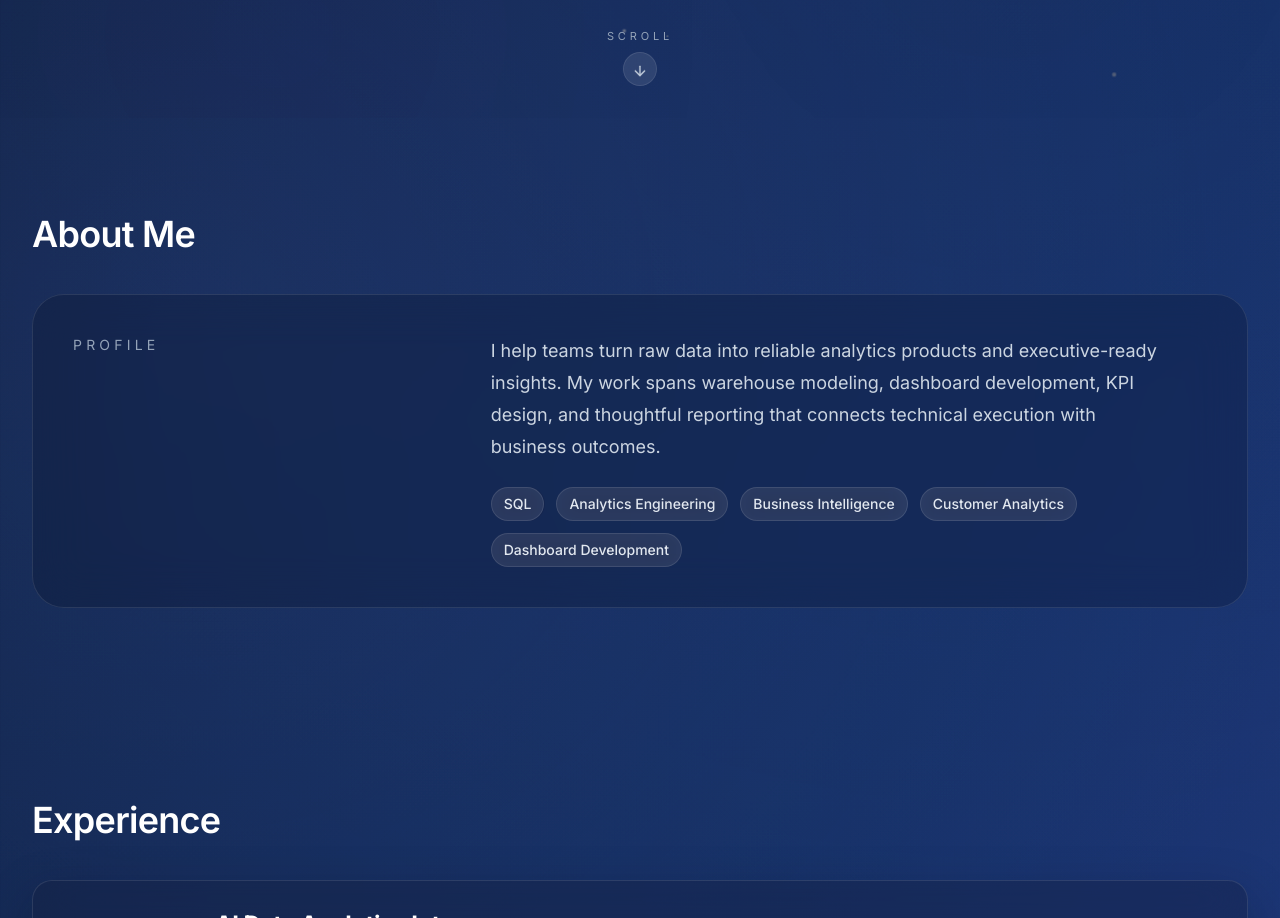
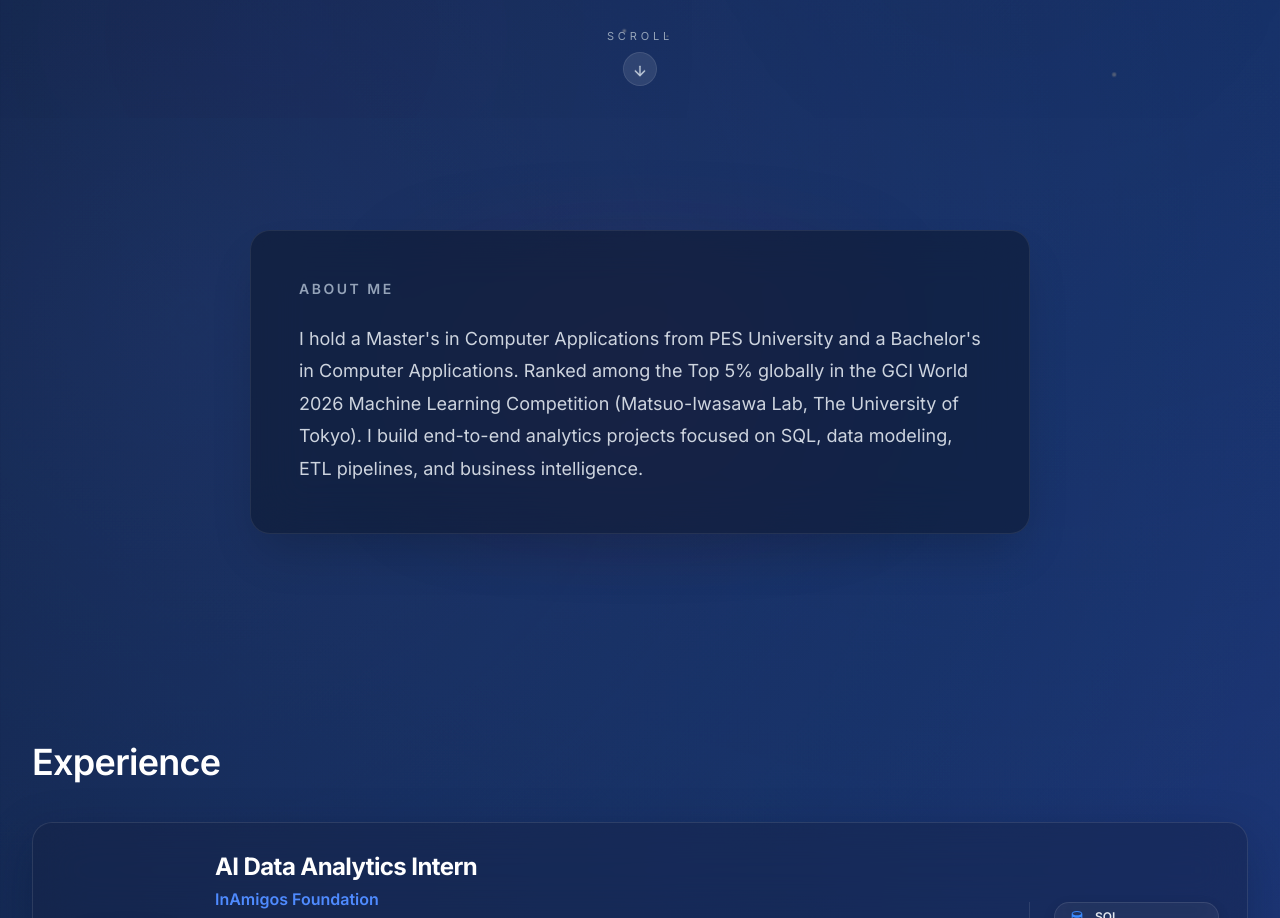
Before and after one commit to Ktulya-Analysis/portfolio-website, a React (Vite) app: page / in a window 1280 px wide. Shown: the part 903-1821 px from the top of the page. Built offline with nearby package versions, Linux system fonts and the light colour scheme.

Commit message:
about section updates

```diff
--- a/src/components/sections/AboutSection.tsx
+++ b/src/components/sections/AboutSection.tsx
@@ -1,25 +1,29 @@
 import { aboutContent } from '../../data/about';
-import { Badge } from '../shared/Badge';
-import { SectionContainer } from '../shared/SectionContainer';
 
 export function AboutSection() {
   return (
-    <SectionContainer id="about" title={aboutContent.heading}>
-      <div className="grid gap-8 rounded-[2rem] border border-white/10 bg-slate-950/20 p-8 backdrop-blur-xl lg:grid-cols-[0.7fr_1.3fr] lg:p-10">
-        <div>
-          <p className="text-sm uppercase tracking-[0.3em] text-slate-400">Profile</p>
-        </div>
-        <div>
-          <p className="max-w-2xl text-lg leading-8 text-slate-300">
+    <section id="about" aria-labelledby="about-title" className="mx-auto w-full max-w-7xl px-4 py-20 sm:px-6 sm:py-28 lg:px-8">
+      <div className="relative mx-auto w-full max-w-[780px]">
+        {/* Subtle, understated maroon ambient glow behind the card */}
+        <div
+          className="pointer-events-none absolute -inset-4 rounded-[28px] blur-2xl opacity-75"
+          style={{
+            background:
+              'radial-gradient(circle at center, rgba(142, 43, 58, 0.14) 0%, rgba(92, 31, 42, 0.04) 55%, transparent 75%)',
+          }}
+          aria-hidden="true"
+        />
+
+        {/* Single glassmorphism card centered on the page */}
+        <div className="relative rounded-[20px] border border-white/[0.08] bg-[#0B1528]/50 p-10 sm:p-12 backdrop-blur-xl shadow-2xl shadow-black/20">
+          <h2 id="about-title" className="mb-6 text-xs sm:text-sm font-semibold uppercase tracking-[0.18em] text-slate-400">
+            {aboutContent.heading}
+          </h2>
+          <p className="max-w-[750px] text-[18px] font-normal leading-[1.8] text-slate-200/90 text-left">
             {aboutContent.description}
           </p>
-          <div className="mt-6 flex flex-wrap gap-3">
-            {aboutContent.highlights.map((item) => (
-              <Badge key={item}>{item}</Badge>
-            ))}
-          </div>
         </div>
       </div>
-    </SectionContainer>
+    </section>
   );
 }
--- a/src/data/about.ts
+++ b/src/data/about.ts
@@ -1,6 +1,5 @@
 export const aboutContent = {
-  heading: 'About Me',
+  heading: 'ABOUT ME',
   description:
-    'I help teams turn raw data into reliable analytics products and executive-ready insights. My work spans warehouse modeling, dashboard development, KPI design, and thoughtful reporting that connects technical execution with business outcomes.',
-  highlights: ['SQL', 'Analytics Engineering', 'Business Intelligence', 'Customer Analytics', 'Dashboard Development'],
+    "I hold a Master's in Computer Applications from PES University and a Bachelor's in Computer Applications. Ranked among the Top 5% globally in the GCI World 2026 Machine Learning Competition (Matsuo-Iwasawa Lab, The University of Tokyo). I build end-to-end analytics projects focused on SQL, data modeling, ETL pipelines, and business intelligence.",
 };
```
